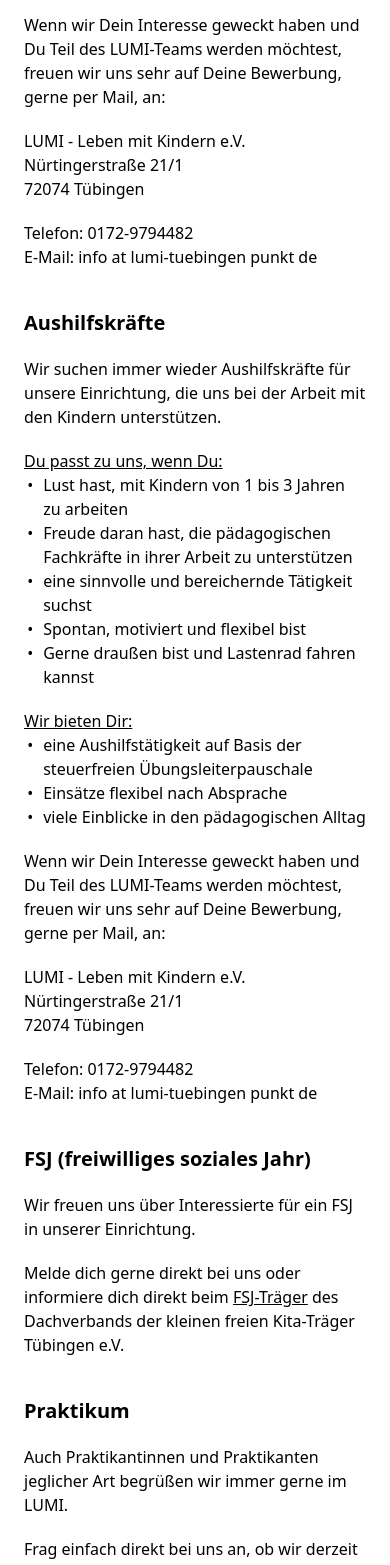
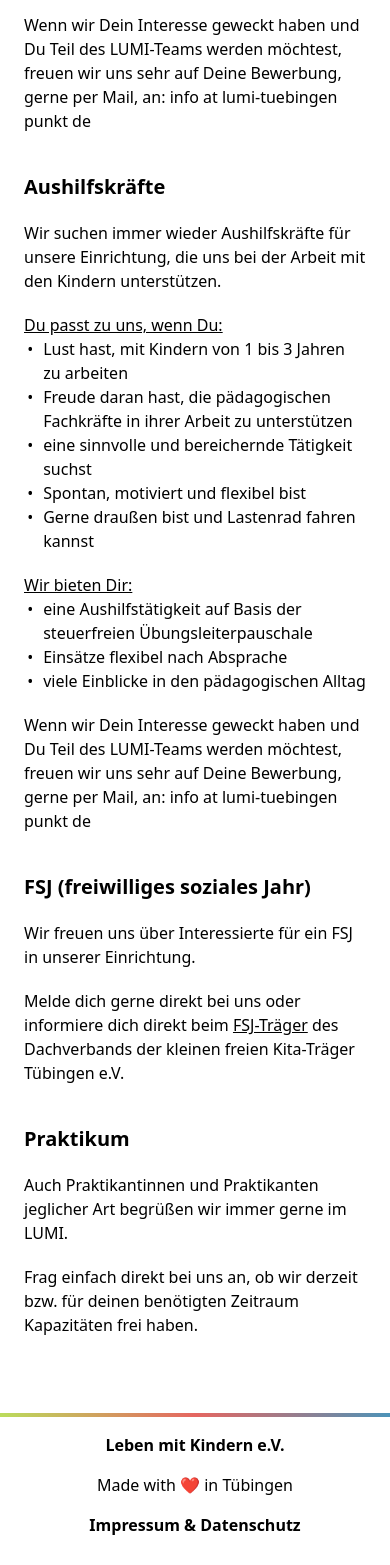
Before and after one commit to marcusvetter/lumi-tuebingen, a Next.js app: page /stellenangebote in a window 390 px wide. Shown: the part 1580-3145 px from the top of the page. Built offline with nearby package versions, Linux system fonts and the light colour scheme.

Commit message:
feat: minor content changes

```diff
--- a/app/impressum/page.tsx
+++ b/app/impressum/page.tsx
@@ -6,13 +6,16 @@
 
         <p><strong>Postanschrift:</strong></p>
         <p>
-            Nürtingerstraße 21/1<br />
+            Nürtingerstraße 21<br />
             72074 Tübingen</p>
 
         <p><strong>Kontakt:</strong></p>
-
-        <p>Telefon: 0172-9794482<br />
-            E-Mail: info at lumi-tuebingen punkt de</p>
+        <p>
+            Büro: 07071 / 770 43 70<br />
+            Gruppe: 07071 / 770 43 71<br />
+            Mobil: 0172 / 979 44 82<br />
+            E-Mail: info at lumi-tuebingen punkt de
+        </p>
 
         <p><strong>Vertreten durch:</strong></p>
 
--- a/app/kontakt/page.tsx
+++ b/app/kontakt/page.tsx
@@ -27,11 +27,13 @@
         <h2>Unsere Anschrift</h2>
         <p>
             LUMI - Leben mit Kindern e.V.<br />
-            Nürtingerstraße 21/1<br />
+            Nürtingerstraße 21<br />
             72074 Tübingen
         </p>
         <p>
-            Telefon: 0172-9794482<br />
+            Büro: 07071 / 770 43 70<br />
+            Gruppe: 07071 / 770 43 71<br />
+            Mobil: 0172 / 979 44 82<br />
             E-Mail: info at lumi-tuebingen punkt de
         </p>
     </div>
--- a/app/layout.tsx
+++ b/app/layout.tsx
@@ -84,7 +84,7 @@
               {children}
             </main>
           </div>
-          <footer className="w-full mt-12">
+          <footer className="w-full mt-12 mb-12 lg:mb-0">
             <div className="w-full h-1 bg-gradient-to-r from-lumi-green/70 via-lumi-red/70 to-lumi-blue/70"></div>
             <div className="py-4 grid grid-cols-1 space-y-4 lg:space-y-0 lg:grid-cols-3 place-content-between text-center">
               <div>
--- a/app/stellenangebote/page.tsx
+++ b/app/stellenangebote/page.tsx
@@ -28,16 +28,7 @@
         </p>
         <p>
             Wenn wir Dein Interesse geweckt haben und Du Teil des LUMI-Teams werden
-            möchtest, freuen wir uns sehr auf Deine Bewerbung, gerne per Mail, an:
-        </p>
-        <p>
-            LUMI - Leben mit Kindern e.V.<br />
-            Nürtingerstraße 21/1<br />
-            72074 Tübingen
-        </p>
-        <p>
-            Telefon: 0172-9794482<br />
-            E-Mail: info at lumi-tuebingen punkt de
+            möchtest, freuen wir uns sehr auf Deine Bewerbung, gerne per Mail, an: info at lumi-tuebingen punkt de
         </p>
 
         <h2>Aushilfskräfte</h2>
@@ -65,16 +56,7 @@
         </p>
         <p>
             Wenn wir Dein Interesse geweckt haben und Du Teil des LUMI-Teams werden
-            möchtest, freuen wir uns sehr auf Deine Bewerbung, gerne per Mail, an:
-        </p>
-        <p>
-            LUMI - Leben mit Kindern e.V.<br />
-            Nürtingerstraße 21/1<br />
-            72074 Tübingen
-        </p>
-        <p>
-            Telefon: 0172-9794482<br />
-            E-Mail: info at lumi-tuebingen punkt de
+            möchtest, freuen wir uns sehr auf Deine Bewerbung, gerne per Mail, an: info at lumi-tuebingen punkt de
         </p>
 
         <h2>FSJ (freiwilliges soziales Jahr)</h2>
--- a/app/team/page.tsx
+++ b/app/team/page.tsx
@@ -9,8 +9,7 @@
             <li>Leila Wolfsperger</li>
             <li>Sofía Prado</li>
             <li>Katrin Irmler</li>
-            <li>Mubi Adrou</li>
-            <li>Marlo</li>
+            <li>Marlo D`apolito</li>
         </ul>
     </div>
 }
```
